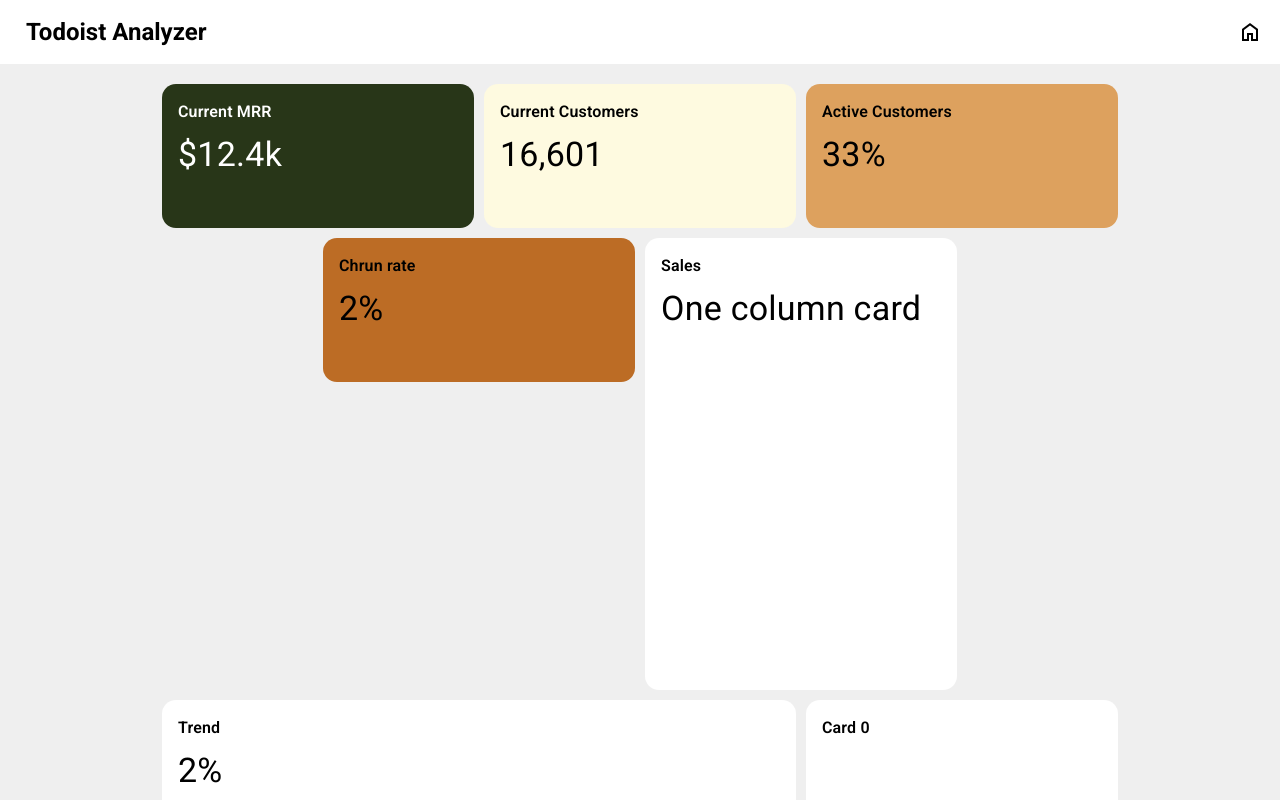
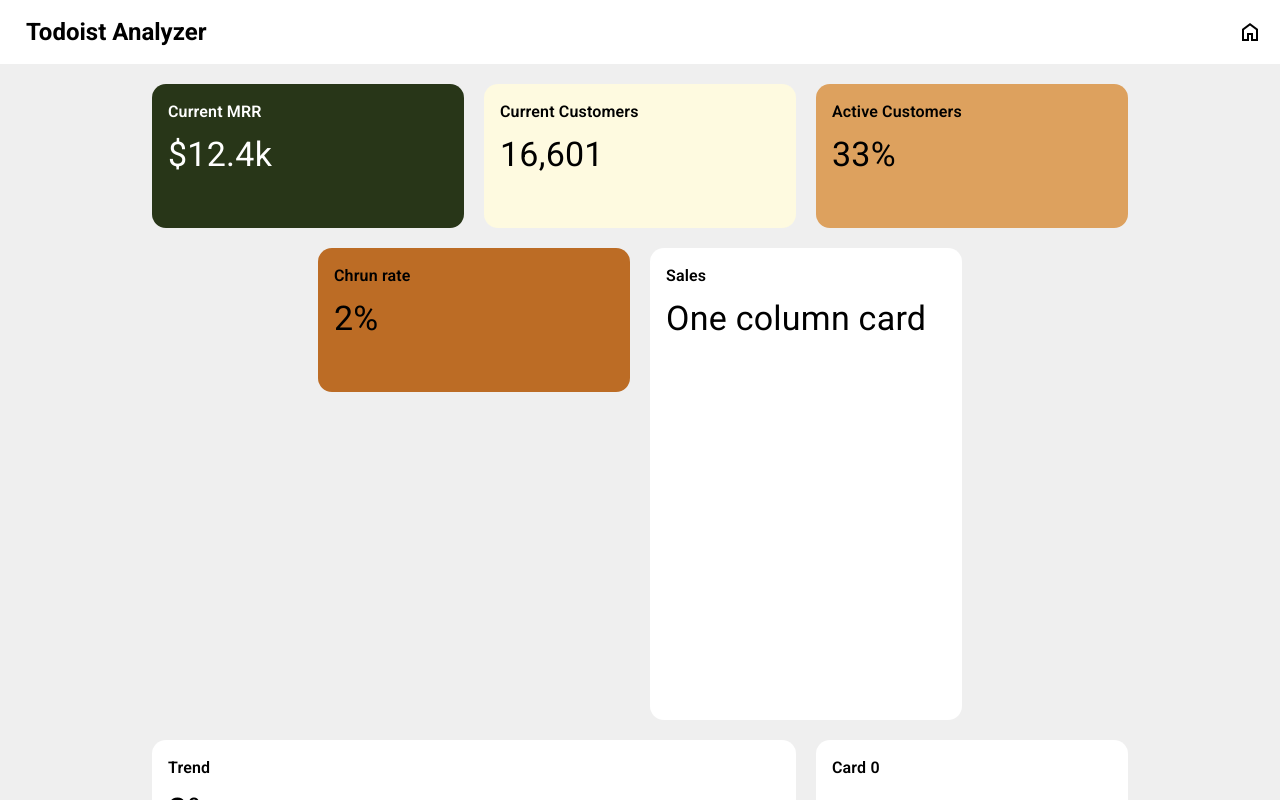
Before and after one commit to 21mad/analyzer, a React (Vite) app: page /app in a window 1280 px wide. Built offline with nearby package versions, Linux system fonts and the light colour scheme.

Commit message:
Global gap for cards

```diff
--- a/src/assets/styles/App.css
+++ b/src/assets/styles/App.css
@@ -4,7 +4,7 @@
   /* --card-height: 80px; */
   --card-height: calc(var(--card-width) * 0.4);
   --card-padding: 16px;
-  --card-gaps: 10px;
+  --card-gaps: 20px;
 
   width: 100%;
   height: 100%;
--- a/src/pages/AppPage/AppPage.css
+++ b/src/pages/AppPage/AppPage.css
@@ -34,7 +34,7 @@
   flex-direction: row;
   flex-wrap: wrap;
   justify-content: center;
-  gap: 10px;
+  gap: var(--card-gaps);
 }
 
 .cards-container-1 {
@@ -44,7 +44,7 @@
   flex-wrap: wrap;
   justify-content: center;
   align-content: flex-start;
-  gap: 10px;
+  gap: var(--card-gaps);
 }
 
 .cards-container-2 {
@@ -54,5 +54,5 @@
   flex-wrap: wrap;
   justify-content: center;
   align-content: flex-start;
-  gap: 10px;
+  gap: var(--card-gaps);
 }
```
